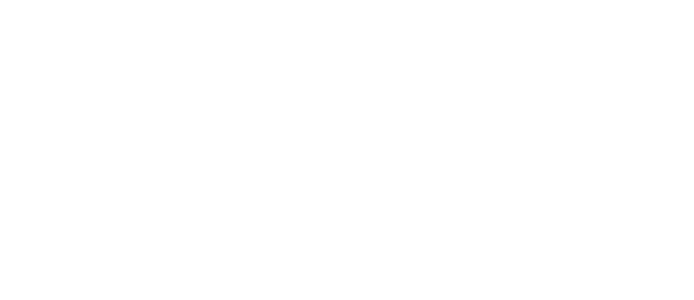
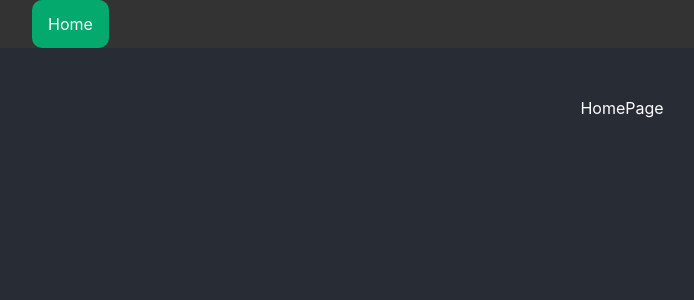
Before and after one commit to nguyenlemanhhung/NguyenLeManhHung-CIJS81-N1, a React (Create React App) app: page / in a window 1280 px wide. Shown: the top 300 px of the page, without its empty margins (18-712 px from the left). Built offline with nearby package versions, Linux system fonts and the light colour scheme.

Commit message:
update router-dom

```diff
--- a/package.json
+++ b/package.json
@@ -8,6 +8,7 @@
     "@testing-library/user-event": "^13.5.0",
     "react": "^18.2.0",
     "react-dom": "^18.2.0",
+    "react-router-dom": "^6.8.2",
     "react-scripts": "5.0.1",
     "web-vitals": "^2.1.4"
   },
--- a/src/App.css
+++ b/src/App.css
@@ -1,38 +1,31 @@
 .App {
   text-align: center;
-}
-
-.App-logo {
-  height: 40vmin;
-  pointer-events: none;
-}
-
-@media (prefers-reduced-motion: no-preference) {
-  .App-logo {
-    animation: App-logo-spin infinite 20s linear;
-  }
-}
-
-.App-header {
   background-color: #282c34;
   min-height: 100vh;
-  display: flex;
-  flex-direction: column;
-  align-items: center;
-  justify-content: center;
-  font-size: calc(10px + 2vmin);
-  color: white;
 }
-
-.App-link {
-  color: #61dafb;
+.App input {
+  background-color: transparent;
+  padding: 10px 15px;
+  outline: none;
+  border-radius: 5px;
+  color: #fff;
+  border: 1px solid #cecece;
 }
-
-@keyframes App-logo-spin {
-  from {
-    transform: rotate(0deg);
-  }
-  to {
-    transform: rotate(360deg);
-  }
+.App input:focus {
+  box-shadow: none;
+  border: 1px solid rgb(106, 167, 246);
 }
+.App button {
+  padding: 10px 15px;
+  border-radius: 5px;
+  background-color: rgb(106, 167, 246);
+  outline: none;
+  border: none;
+}
+.App button:hover {
+  border: 1px solid #fff;
+  color: #fff;
+}
+.App main {
+  padding: 50px 0;
+}
--- a/src/App.js
+++ b/src/App.js
@@ -1,7 +1,23 @@
 import "./App.css";
+import { Routes, Route } from "react-router-dom";
+import Nav from "./views/Header/Nav/Nav";
+import HomePage from "./views/HomePage/HomePage";
 
 function App() {
-  return <div className="App"></div>;
+  return (
+    <div className="App">
+      <header className="App-header">
+        <Nav />
+      </header>
+      <main>
+        <div className="App-container">
+          <Routes>
+            <Route path="/" element={<HomePage />} />
+          </Routes>
+        </div>
+      </main>
+    </div>
+  );
 }
 
 export default App;
--- a/src/index.css
+++ b/src/index.css
@@ -1,13 +1,16 @@
 body {
   margin: 0;
-  font-family: -apple-system, BlinkMacSystemFont, 'Segoe UI', 'Roboto', 'Oxygen',
-    'Ubuntu', 'Cantarell', 'Fira Sans', 'Droid Sans', 'Helvetica Neue',
+  font-family: -apple-system, BlinkMacSystemFont, "Segoe UI", "Roboto", "Oxygen",
+    "Ubuntu", "Cantarell", "Fira Sans", "Droid Sans", "Helvetica Neue",
     sans-serif;
   -webkit-font-smoothing: antialiased;
   -moz-osx-font-smoothing: grayscale;
+  color: #fff;
+  font-size: 16px;
+  box-sizing: border-box;
 }
 
 code {
-  font-family: source-code-pro, Menlo, Monaco, Consolas, 'Courier New',
+  font-family: source-code-pro, Menlo, Monaco, Consolas, "Courier New",
     monospace;
 }
--- a/src/index.js
+++ b/src/index.js
@@ -1,13 +1,16 @@
-import React from 'react';
-import ReactDOM from 'react-dom/client';
-import './index.css';
-import App from './App';
-import reportWebVitals from './reportWebVitals';
+import React from "react";
+import ReactDOM from "react-dom/client";
+import "./index.css";
+import App from "./App";
+import reportWebVitals from "./reportWebVitals";
+import { BrowserRouter } from "react-router-dom";
 
-const root = ReactDOM.createRoot(document.getElementById('root'));
+const root = ReactDOM.createRoot(document.getElementById("root"));
 root.render(
   <React.StrictMode>
-    <App />
+    <BrowserRouter>
+      <App />
+    </BrowserRouter>
   </React.StrictMode>
 );
 
--- /dev/null
+++ b/src/views/Header/Nav/Nav.css
@@ -0,0 +1,24 @@
+.topnav {
+  background-color: #333;
+  overflow: hidden;
+  padding: 0 50px;
+}
+
+.topnav a {
+  float: left;
+  color: #f2f2f2;
+  text-align: center;
+  padding: 14px 16px;
+  text-decoration: none;
+  border-radius: 10px;
+}
+
+.topnav a:hover {
+  background-color: #ddd;
+  color: black;
+}
+
+.topnav a.active {
+  background-color: #04aa6d;
+  color: white;
+}
--- /dev/null
+++ b/src/views/Header/Nav/Nav.js
@@ -0,0 +1,21 @@
+import React from "react";
+import { NavLink } from "react-router-dom";
+
+import "./Nav.css";
+
+class Nav extends React.Component {
+  render() {
+    return (
+      <div className="topnav">
+        <NavLink
+          to="/"
+          className={({ isActive }) => (isActive ? "active" : "")}
+        >
+          Home
+        </NavLink>
+      </div>
+    );
+  }
+}
+
+export default Nav;
--- /dev/null
+++ b/src/views/HomePage/HomePage.js
@@ -0,0 +1,7 @@
+import React from "react";
+
+function HomePage() {
+  return <div>HomePage</div>;
+}
+
+export default HomePage;
```
Also changed, not shown: 1 other file (tests, documents, lock files or other folders).
